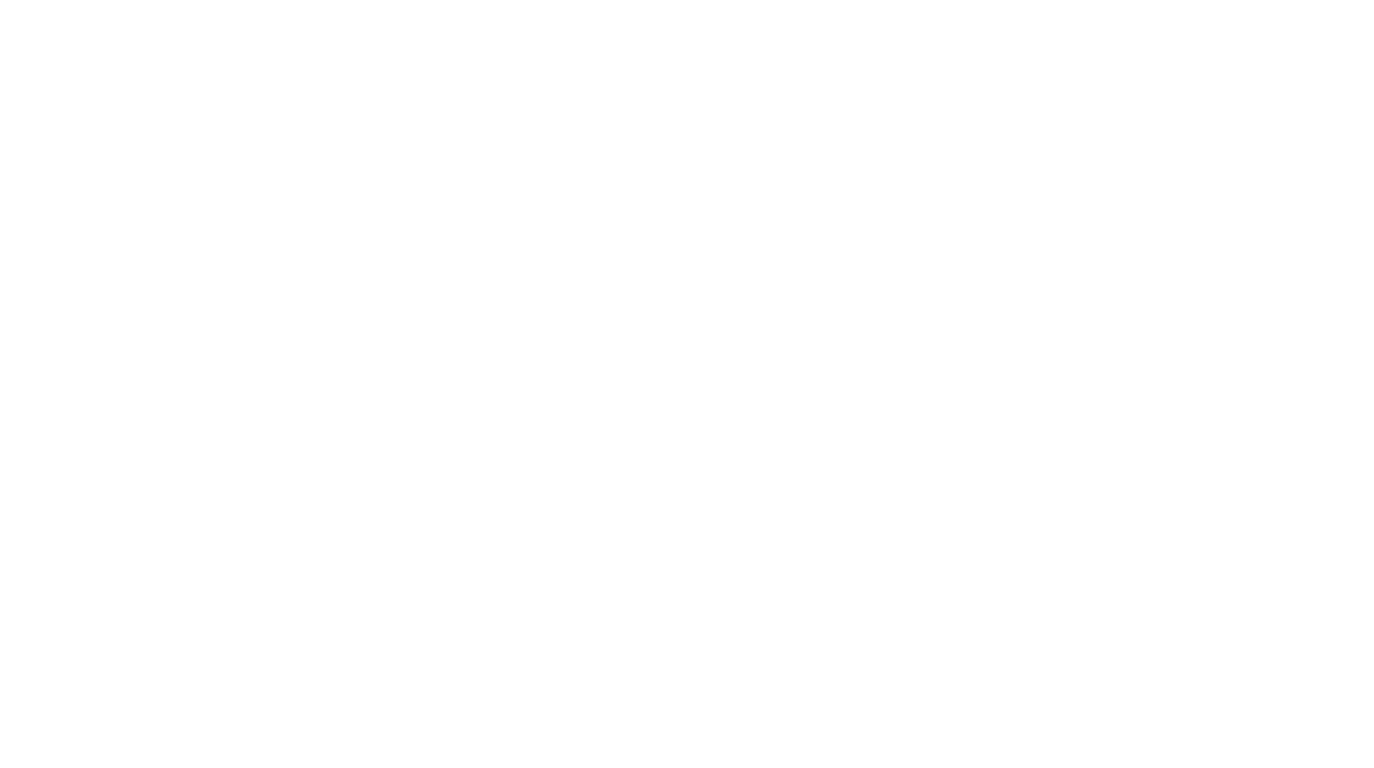
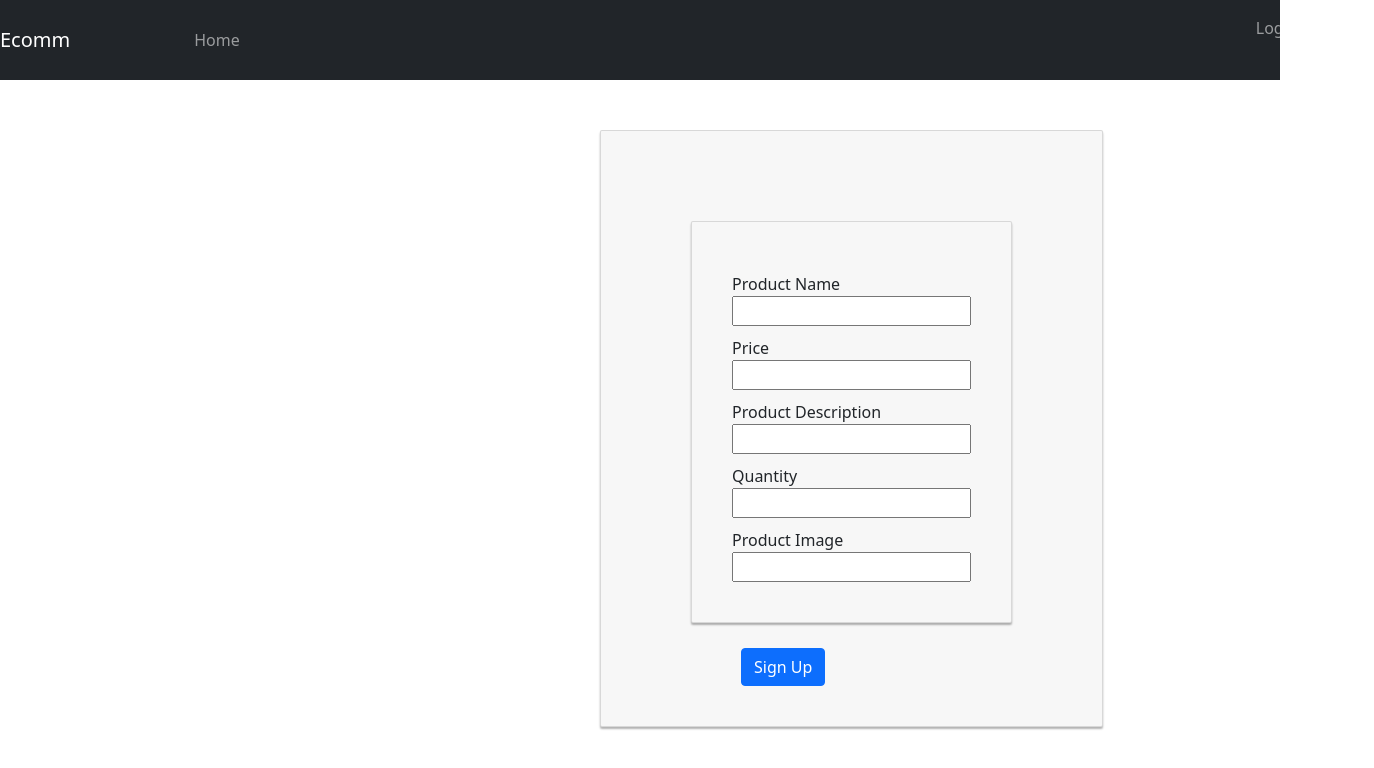
Before and after one commit to seyfe-geb/ecomm-frontend, a React (Create React App) app: page /addproduct in a window 1280 px wide. Before the commit this address had no page. Shown: the top 768 px of the page, 1374 px wide, since content can reach past the window. Built offline with nearby package versions, Linux system fonts and the light colour scheme.

Commit message:
AddProduct

```diff
--- a/src/Pages/Header.js
+++ b/src/Pages/Header.js
@@ -5,13 +5,13 @@ import {Link} from "react-router-dom";
 
 const Header = () => {
     const currentUser = AuthService.getCurrentUser();
-    const [showStudentBoard, setShowStudentBoard] = useState(false);
-    const [showFacultyBoard, setShowFacultyBoard] = useState(false);
+    const [showBuyerBoard, setShowBuyerBoard] = useState(false);
+    const [showSellerBoard, setShowSellerBoard] = useState(false);
     const [showAdminBoard, setShowAdminBoard] = useState(false);
     useEffect(() => {
         if(currentUser){
-            setShowStudentBoard(currentUser.roles.includes("ROLE_BUYER"));
-            setShowFacultyBoard(currentUser.roles.includes("ROLE_SELLER"));
+            setShowBuyerBoard(currentUser.roles.includes("ROLE_BUYER"));
+            setShowSellerBoard(currentUser.roles.includes("ROLE_SELLER"));
             setShowAdminBoard(currentUser.roles.includes("ROLE_ADMIN"));
         }
     }, [currentUser]);
@@ -25,18 +25,25 @@ const Header = () => {
                 <Link to={"/"} className="navbar-brand">
                     Ecomm
                 </Link>
-                <div className="navbar-nav mr-auto" style={{marginLeft:"300px"}}>
+                <div className="navbar-nav mr-auto" style={{marginLeft:"100px"}}>
                     <li className="nav-item">
                         <Link to={"/home"} className="nav-link">
                             Home
                         </Link>
                     </li>
-                    {showFacultyBoard && (
-                        <li className="nav-item" style={{marginLeft:"100px"}}>
-                            <Link to={"/seller"} className="nav-link">
-                                Seller Board
-                            </Link>
-                        </li>
+                    {showSellerBoard && (
+                        <>
+                            <li className="nav-item" style={{marginLeft:"100px"}}>
+                                <Link to={"/seller"} className="nav-link">
+                                    Seller Board
+                                </Link>
+                            </li>
+                            <li className="nav-item" style={{marginLeft:"100px"}}>
+                                <Link to={"/addproduct"} className="nav-link">
+                                    Add New Product
+                                </Link>
+                            </li>
+                        </>
                     )}
                     {showAdminBoard && (
                         <li className="nav-item" style={{marginLeft:"100px"}}>
@@ -45,7 +52,7 @@ const Header = () => {
                             </Link>
                         </li>
                     )}
-                    {showStudentBoard && (
+                    {showBuyerBoard && (
                         <li className="nav-item" style={{marginLeft:"100px"}}>
                             <Link to={"/buyer"} className="nav-link">
                                 Buyer Board
--- a/src/Pages/PageRoutes.js
+++ b/src/Pages/PageRoutes.js
@@ -8,6 +8,7 @@ import BuyerBoard from "../components/BuyerBoard";
 import SellerBoard from "../components/SellerBoard";
 import AdminBoard from "../components/AdminBoard";
 import Home from "../components/Home";
+import AddProduct from "../components/AddProduct";
 
 const PageRoutes = () => {
     return (
@@ -20,6 +21,7 @@ const PageRoutes = () => {
                 <Route path="/buyer" element={<BuyerBoard />}/>
                 <Route path="/seller" element={<SellerBoard />} />
                 <Route path="/admin" element={<AdminBoard />} />
+                <Route path="/addproduct" element={<AddProduct/>} />
             </Routes>
     );
 };
--- /dev/null
+++ b/src/components/AddProduct.js
@@ -0,0 +1,77 @@
+import React from 'react';
+import {useRef} from "react";
+import {useNavigate} from "react-router";
+import Header from "../Pages/Header";
+import UserService from "../services/user.service";
+import AuthService from "../services/auth.service";
+
+const AddProduct = () => {
+    const currentUser = AuthService.getCurrentUser();
+    const addProductForm = useRef();
+    const navigate = useNavigate();
+
+    const handleRegister = (e) => {
+        e.preventDefault();
+        const form  = addProductForm.current;
+        const newProduct = {
+            productName: form['productName'].value,
+            price: form['price'].value,
+            productDescription: form['productDescription'].value,
+            quantity: form['quantity'].value,
+            productImage: form['productImage'].value,
+            userId: currentUser.id
+        };
+        UserService.addProduct(newProduct.productName, newProduct.price, newProduct.productDescription,
+            newProduct.quantity, newProduct.productImage, newProduct.userId)
+            .then(() => {
+                console.log("Success");
+                navigate("/home");
+            })
+            .catch(error => console.log("Error posting data!"));
+    }
+
+    function myFormat(num) {
+        return num + '$';
+    }
+
+    return (
+        <div className="col-md-12">
+            <Header />
+            <div className="card card-container" style={{marginLeft:"600px"}}>
+                <form ref={addProductForm} onSubmit={handleRegister}>
+                    <div className="card card-container">
+                        <div className="form-group">
+                            <label >Product Name</label>
+                            <input type="text" label={'productName'} name={'productName'}/>
+                        </div>
+                        <div className="form-group">
+                            <label >Price</label>
+                            <input type="number" label={'price'} name={'price'}/>
+                        </div>
+                        <div className="form-group">
+                            <label >Product Description</label>
+                            <input type="text" label={'productDescription'} name={'productDescription'}/>
+                        </div>
+
+                        <div className="form-group">
+                            <label>Quantity</label>
+                            <input type="number" label={'quantity'} name={'quantity'} />
+                        </div>
+
+                        <div className="form-group">
+                            <label>Product Image</label>
+                            <input type="text" label={'productImage'} name={'productImage'}/>
+                        </div>
+                    </div>
+                    <br/>
+                    <div className="form-group">
+                        <button className="btn btn-primary btn-block" style={{marginLeft:'100px'}}>Sign Up</button>
+                    </div>
+
+                </form>
+            </div>
+        </div>
+    );
+};
+
+export default AddProduct;
--- a/src/services/user.service.js
+++ b/src/services/user.service.js
@@ -14,8 +14,12 @@ class UserService {
     getAdminBoard() {
         return axios.get(API_URL + 'admin', { headers: authHeader() });
     }
-    addProduct(){
-        return axios.post(API_URL, {},  { headers: authHeader() })
+    addProduct(productName, price, productDescription,
+                quantity, productImage, userId){
+        return axios.post(API_URL,
+                            {productName, price, productDescription,
+                                quantity, productImage, userId},
+                        { headers: authHeader() })
     }
 }
 export default new UserService();
```
